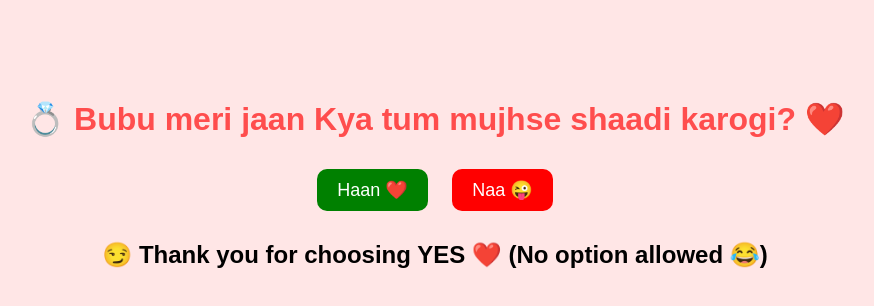
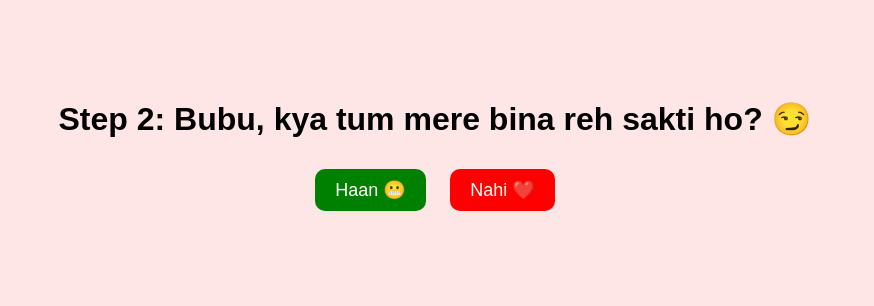
Before and after one commit to 01devsingh11/love-proposal, a plain HTML site: page index.html in a window 1280 px wide. Both pictures are taken after a click on the button "Naa 😜". Shown: the whole page, without its empty margins (205-1079 px from the left). Drawn offline with Linux system fonts and the light colour scheme.

Commit message:
Update title and modify interaction steps

```diff
--- a/index.html
+++ b/index.html
@@ -1,7 +1,7 @@
 <!DOCTYPE html>
 <html>
 <head>
-  <title>Important Question ❤️</title>
+  <title>Love Challenge ❤️</title>
   <style>
     body {
       text-align: center;
@@ -9,40 +9,60 @@
       margin-top: 100px;
       background: #ffe6e6;
     }
-    h1 {
-      color: #ff4d4d;
-    }
     button {
       padding: 10px 20px;
       margin: 10px;
       font-size: 18px;
+      border-radius: 10px;
       border: none;
-      border-radius: 10px;
       cursor: pointer;
     }
     .yes { background: green; color: white; }
     .no { background: red; color: white; }
   </style>
 </head>
+
 <body>
 
-<h1>💍 Bubu meri jaan Kya tum mujhse shaadi karogi? ❤️</h1>
+<h1 id="question">Step 1: Bubu, kya tum mujhe pasand karti ho? 😏</h1>
 
-<button class="yes" onclick="sayYes()">Haan ❤️</button>
-<button class="no" onclick="sayNo()">Naa 😜</button>
+<div id="buttons">
+  <button class="yes" onclick="step2()">Haan 😍</button>
+  <button class="no" onclick="step2()">Naa 😜</button>
+</div>
 
 <h2 id="result"></h2>
 
 <script>
-function sayYes() {
-  document.getElementById("result").innerHTML =
-    "Yayyy! ❤️ Tumne Yes choose kiya 😍 Love you!";
+
+function step2() {
+  document.getElementById("question").innerHTML = "Step 2: Bubu, kya tum mere bina reh sakti ho? 😏";
+
+  document.getElementById("buttons").innerHTML = `
+    <button class="yes" onclick="step3()">Haan 😬</button>
+    <button class="no" onclick="step3()">Nahi ❤️</button>
+  `;
 }
 
-function sayNo() {
+function step3() {
+  document.getElementById("question").innerHTML = "Final Step 💍 Bubu, kya tum mujhse shaadi karogi? ❤️";
+
+  document.getElementById("buttons").innerHTML = `
+    <button class="yes" onclick="yes()">Haan ❤️</button>
+    <button class="no" onclick="no()">Naa 😜</button>
+  `;
+}
+
+function yes() {
   document.getElementById("result").innerHTML =
-    "😏 Thank you for choosing YES ❤️ (No option allowed 😂)";
+    "💖 Bubu, tumne YES bola 😍 Love you forever ❤️";
 }
+
+function no() {
+  document.getElementById("result").innerHTML =
+    "😆 Bubu, No option allowed nahi hai! Tum already YES bol chuki ho ❤️";
+}
+
 </script>
 
 </body>
```
